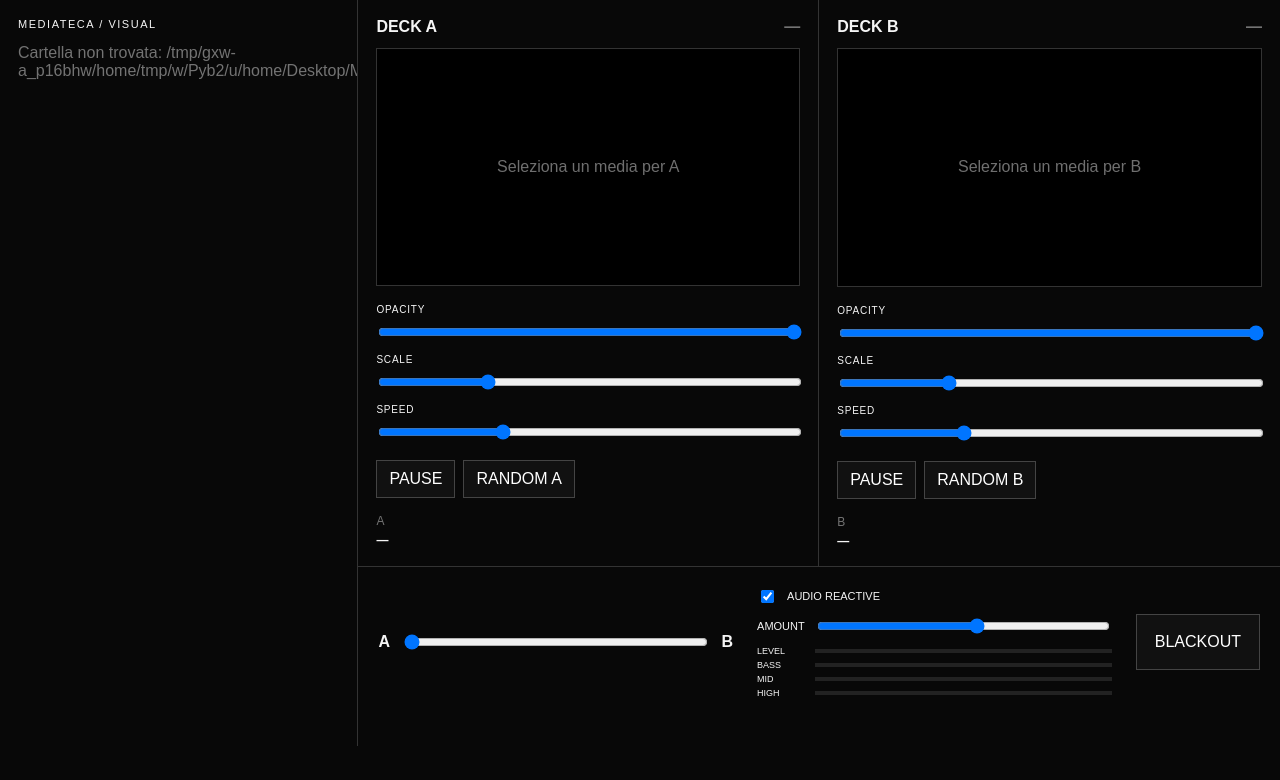
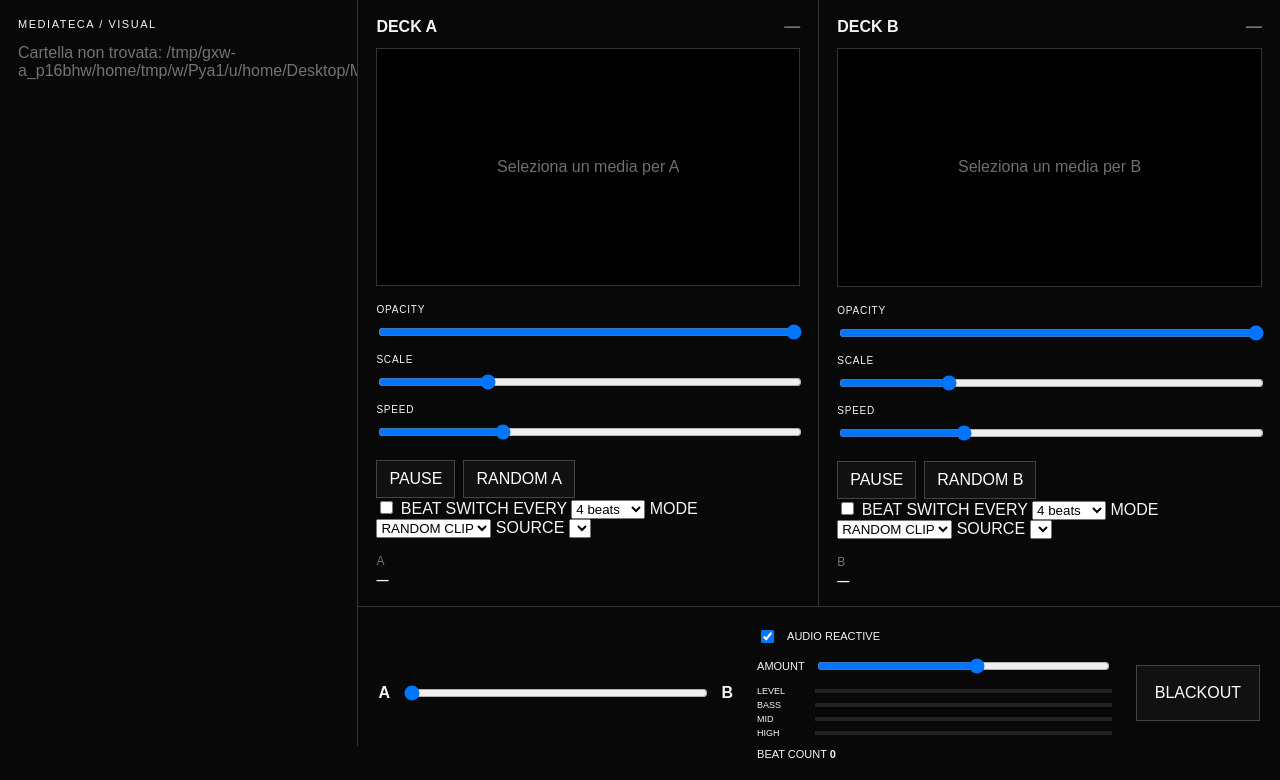
Before and after one commit to Micula1312/media-reactive-engine, a Flask app: page / in a window 1280 px wide. Shown: the part 54-834 px from the top of the page. Before the commit the page ends 800 px from the top, so only its background shows below. Run offline with Flask 3, Linux system fonts and the light colour scheme; data that the repository does not hold is empty; some libraries are stand-ins or nearby versions.

Commit message:
Add beat switch controls to visual mixer

```diff
--- a/templates/regia.html
+++ b/templates/regia.html
@@ -5,6 +5,7 @@
   <meta name="viewport" content="width=device-width, initial-scale=1">
   <title>Media Reactive Engine — Regia</title>
   <link rel="stylesheet" href="/static/style.css">
+  <link rel="stylesheet" href="/static/beatswitch.css">
 </head>
 <body class="regia-page">
   <header class="topbar">
@@ -32,6 +33,20 @@
           <div class="button-row">
             <button id="play-a">PAUSE</button><button id="random-a">RANDOM A</button>
           </div>
+          <div class="beat-switch-panel">
+            <label class="beat-switch-toggle"><input id="beat-switch-a" type="checkbox"> BEAT SWITCH</label>
+            <label>EVERY
+              <select id="beat-every-a">
+                <option value="1">1 beat</option><option value="2">2 beats</option><option value="4" selected>4 beats</option><option value="8">8 beats</option><option value="16">16 beats</option>
+              </select>
+            </label>
+            <label>MODE
+              <select id="beat-mode-a">
+                <option value="next">NEXT</option><option value="random" selected>RANDOM CLIP</option><option value="cut">RANDOM CUT</option>
+              </select>
+            </label>
+            <label>SOURCE <select id="beat-folder-a"></select></label>
+          </div>
           <div class="now-playing"><span class="muted">A</span><strong id="now-a">—</strong></div>
         </article>
 
@@ -46,16 +61,26 @@
           <div class="button-row">
             <button id="play-b">PAUSE</button><button id="random-b">RANDOM B</button>
           </div>
+          <div class="beat-switch-panel">
+            <label class="beat-switch-toggle"><input id="beat-switch-b" type="checkbox"> BEAT SWITCH</label>
+            <label>EVERY
+              <select id="beat-every-b">
+                <option value="1">1 beat</option><option value="2">2 beats</option><option value="4" selected>4 beats</option><option value="8">8 beats</option><option value="16">16 beats</option>
+              </select>
+            </label>
+            <label>MODE
+              <select id="beat-mode-b">
+                <option value="next">NEXT</option><option value="random" selected>RANDOM CLIP</option><option value="cut">RANDOM CUT</option>
+              </select>
+            </label>
+            <label>SOURCE <select id="beat-folder-b"></select></label>
+          </div>
           <div class="now-playing"><span class="muted">B</span><strong id="now-b">—</strong></div>
         </article>
       </div>
 
       <section class="master-strip">
-        <label class="crossfader">
-          <span>A</span>
-          <input id="crossfader" type="range" min="0" max="1" step=".001" value="0">
-          <span>B</span>
-        </label>
+        <label class="crossfader"><span>A</span><input id="crossfader" type="range" min="0" max="1" step=".001" value="0"><span>B</span></label>
 
         <div class="audio-reactive-block">
           <label><input id="audio-reactive" type="checkbox" checked> AUDIO REACTIVE</label>
@@ -66,6 +91,7 @@
             <div><span>MID</span><i id="meter-mid"></i></div>
             <div><span>HIGH</span><i id="meter-high"></i></div>
           </div>
+          <div class="visual-beat-clock">BEAT COUNT <strong id="visual-beat-count">0</strong></div>
         </div>
 
         <button id="blackout" class="blackout-button">BLACKOUT</button>
@@ -82,5 +108,6 @@
 
   <script src="/static/regia.js"></script>
   <script src="/static/dragdrop.js"></script>
+  <script src="/static/beatswitch.js"></script>
 </body>
 </html>
```
